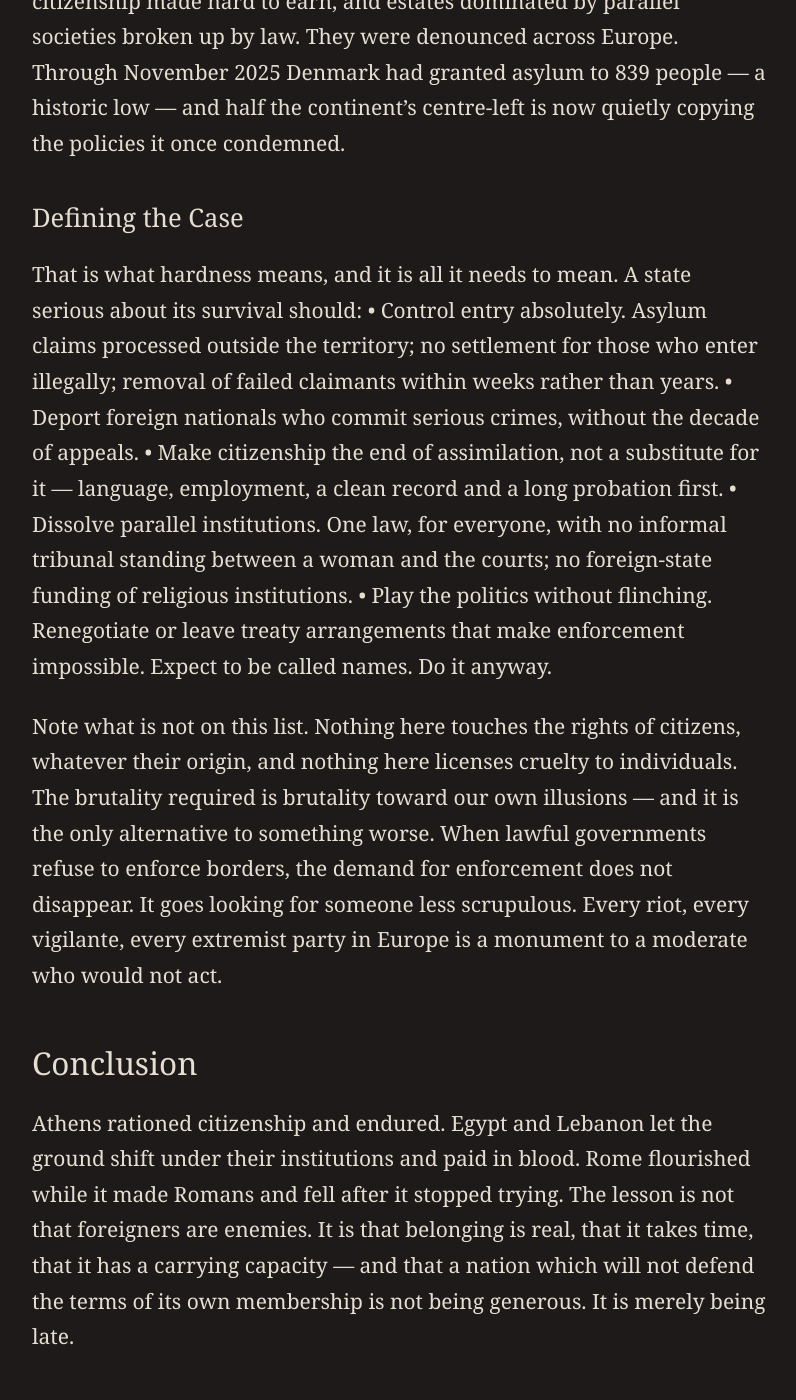
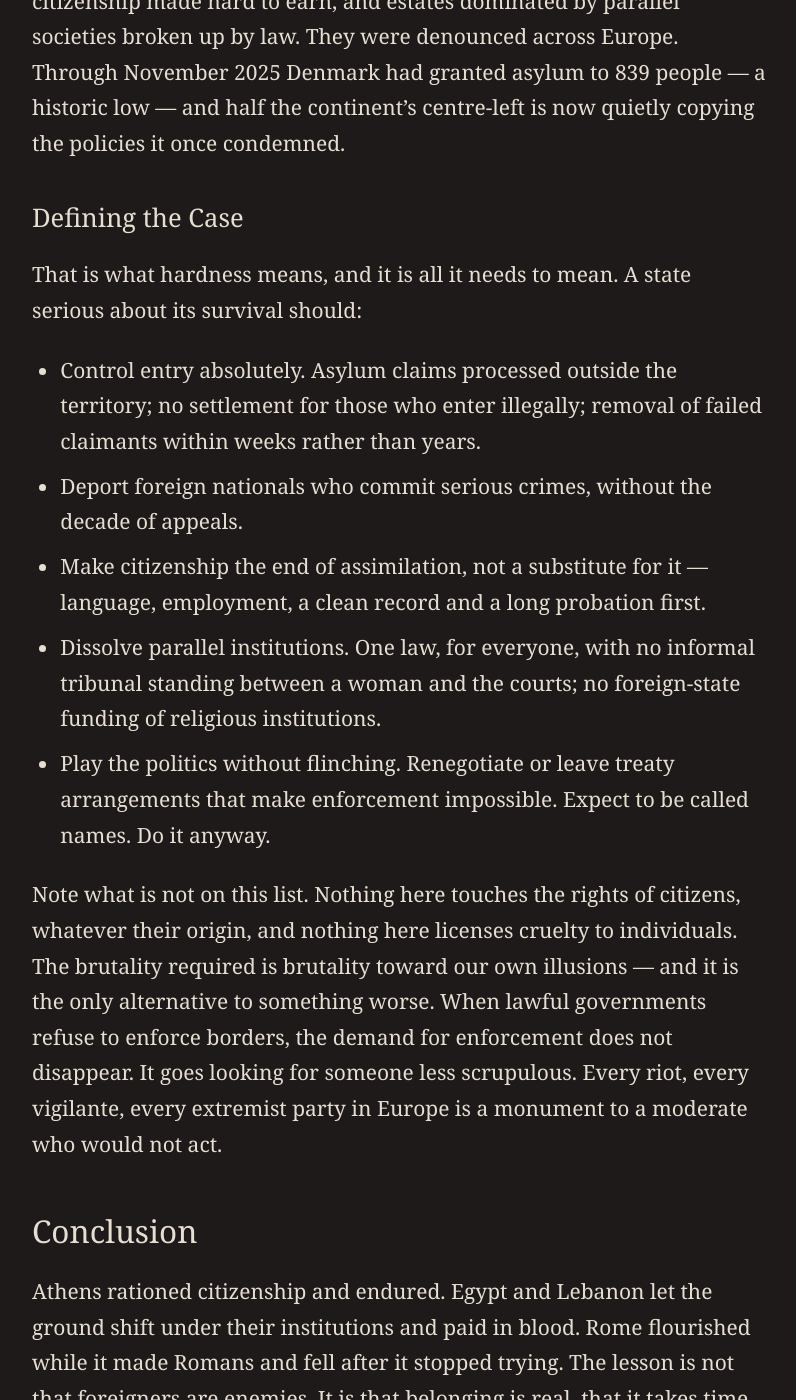
Before and after one commit to ryroeu/the-paine-truth, a Jekyll site: the page built from _posts/2026-11-09-the-nation-is-not-a-hotel.md, in a window 1280 px wide and 1400 px high, scrolled down 6044 px. Shown: the whole window, without its empty margins (240-1036 px from the left). Built offline with Jekyll 4.4.1, drawn with Linux system fonts in a browser that asks for light colours; some of the changed text lies outside the part shown.

```diff
--- a/_posts/2026-11-09-the-nation-is-not-a-hotel.md
+++ b/_posts/2026-11-09-the-nation-is-not-a-hotel.md
@@ -52,11 +52,12 @@ Its Social Democrats concluded that a generous welfare state and an open door ca
 
 ### Defining the Case
 That is what hardness means, and it is all it needs to mean. A state serious about its survival should:
-• Control entry absolutely. Asylum claims processed outside the territory; no settlement for those who enter illegally; removal of failed claimants within weeks rather than years.
-• Deport foreign nationals who commit serious crimes, without the decade of appeals.
-• Make citizenship the end of assimilation, not a substitute for it — language, employment, a clean record and a long probation first.
-• Dissolve parallel institutions. One law, for everyone, with no informal tribunal standing between a woman and the courts; no foreign-state funding of religious institutions.
-• Play the politics without flinching. Renegotiate or leave treaty arrangements that make enforcement impossible. Expect to be called names. Do it anyway.
+
+- Control entry absolutely. Asylum claims processed outside the territory; no settlement for those who enter illegally; removal of failed claimants within weeks rather than years.
+- Deport foreign nationals who commit serious crimes, without the decade of appeals.
+- Make citizenship the end of assimilation, not a substitute for it — language, employment, a clean record and a long probation first.
+- Dissolve parallel institutions. One law, for everyone, with no informal tribunal standing between a woman and the courts; no foreign-state funding of religious institutions.
+- Play the politics without flinching. Renegotiate or leave treaty arrangements that make enforcement impossible. Expect to be called names. Do it anyway.
 
 Note what is not on this list. Nothing here touches the rights of citizens, whatever their origin, and nothing here licenses cruelty to individuals. The brutality required is brutality toward our own illusions — and it is the only alternative to something worse. When lawful governments refuse to enforce borders, the demand for enforcement does not disappear. It goes looking for someone less scrupulous. Every riot, every vigilante, every extremist party in Europe is a monument to a moderate who would not act.
 
```
Also changed, not shown: other parts of _posts/2026-11-09-the-nation-is-not-a-hotel.md (+10 -9 lines).
